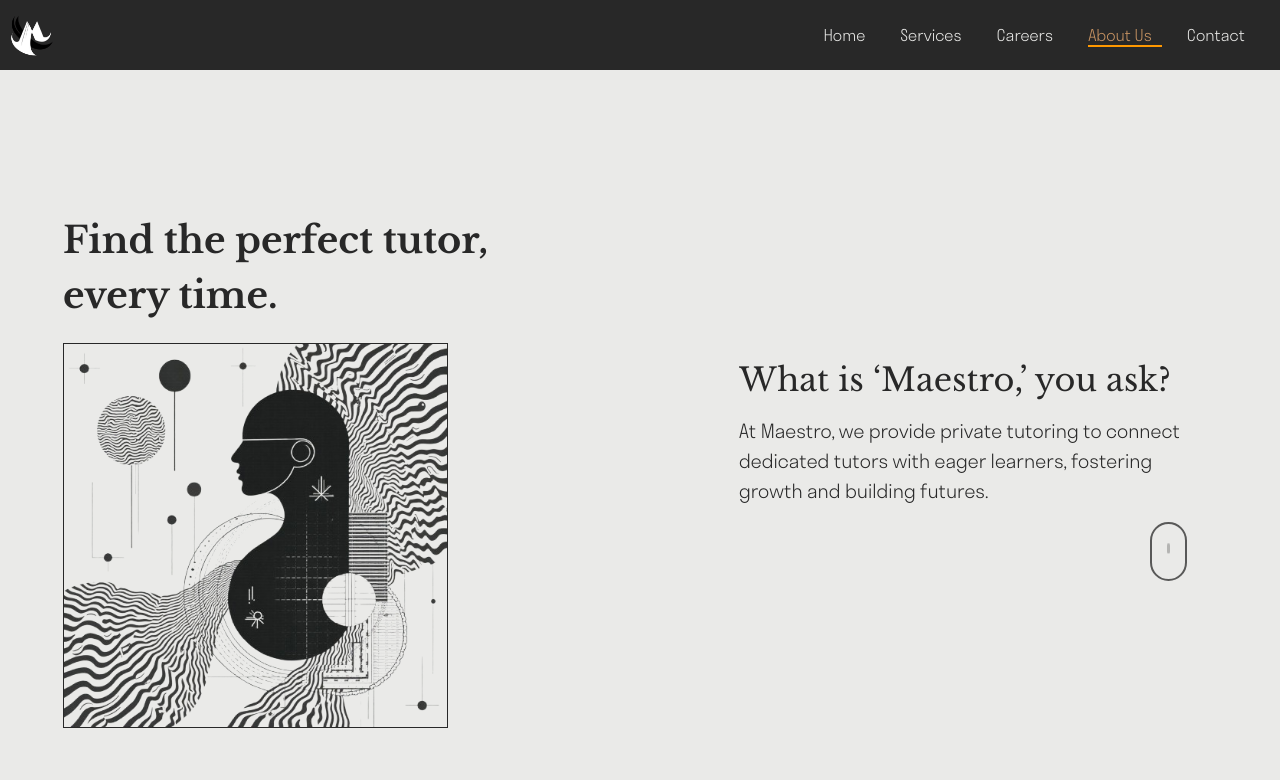
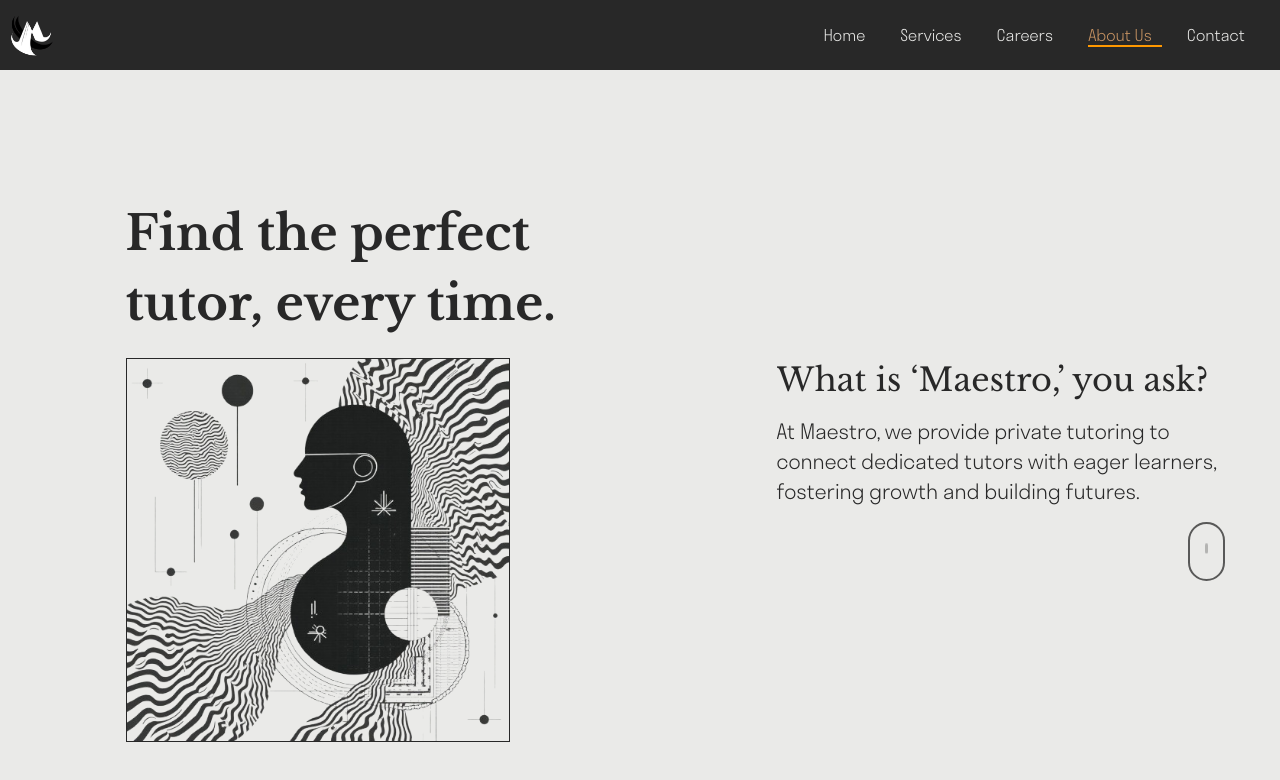
Before and after one commit to samihwadi/Maestro, a React (Vite) app: page /about-us in a window 1280 px wide. Shown: the top 780 px of the page. Built offline with nearby package versions, Linux system fonts and the light colour scheme; a web font is replaced by a local one.

Commit message:
Updated styling

```diff
--- a/index.html
+++ b/index.html
@@ -2,7 +2,7 @@
 <html lang="en">
   <head>
     <meta charset="UTF-8" />
-    <link rel="icon" type="image/svg+xml" href="/vite.svg" />
+    <link rel="icon" type="image/svg+xml" href="./public/images/favicon.ico" />
     <meta name="viewport" content="width=device-width, initial-scale=1.0" />
     <title>Maestro</title>
   </head>
--- a/src/App.tsx
+++ b/src/App.tsx
@@ -4,6 +4,7 @@ import Homepage from './containers/homepage/Homepage'
 import Navbar from './components/navbar/Navbar'
 import Service from './containers/services/Service'
 import About from './containers/aboutUs/About'
+import Careers from './containers/careers/Careers'
 
 const App: React.FC = () => {
 
@@ -15,6 +16,7 @@ const App: React.FC = () => {
           <Route path='/' element={<Homepage />}></Route>
           <Route path='/services' element={<Service />}></Route>
           <Route path='/about-us' element={<About />}></Route>
+          <Route path='/careers' element={<Careers />}></Route>
         </Routes>
       </Router>
     </div>
--- a/src/components/button/Button.tsx
+++ b/src/components/button/Button.tsx
@@ -1,10 +1,14 @@
 import "./Button.scss"
 import { Link } from 'react-router-dom';
+interface ButtonProps {
+  text: string;
+  link: string;
+}
 
-const Button: React.FC = () => {
+const Button: React.FC<ButtonProps> = ({text, link}) => {
   return (
     <div className="registration__container">
-        <Link to="./form"><button className="registration__btn registration__btn--stripe">Book Lesson ⟶</button></Link>
+        <Link to={ link }><button className="registration__btn registration__btn--stripe">{ text } ⟶</button></Link>
     </div>
   )
 }
--- a/src/components/scrollable/Scrollable.scss
+++ b/src/components/scrollable/Scrollable.scss
@@ -59,7 +59,7 @@
 
         p {
             @include textFont;
-            font-size: 1.2em;
+            font-size: $subHeadingSize;
             margin: 1rem 0;
             line-height: 30px;
         }
--- a/src/components/scrollable/Scrollable.tsx
+++ b/src/components/scrollable/Scrollable.tsx
@@ -17,7 +17,7 @@ const Scrollable: React.FC = () => {
     { title: "", content: (<div className='cta__container'>
         <p className='bold'>Learning with Maestro is all about flexibility and convenience. Whether you prefer the <strong>in-person</strong> experience or the convenience of <strong>online</strong> learning, we’ve got you covered.</p> <br />
         <p className='bold'><strong>Choose the format that works best for you</strong>, and start your journey towards academic excellence today.
-        <div className='btn'><Button /></div>
+        <div className='btn'><Button text='Book lesson' link={'/form'}/></div>
         </p></div>) },
   ];
 
--- a/src/containers/aboutUs/About.scss
+++ b/src/containers/aboutUs/About.scss
@@ -14,17 +14,21 @@
     display: flex;
     flex-direction: column;
     justify-content: center;
-    width: 550px;
+    margin-left: 60px;
+    width: 50%;
     height: 100vh;
     h1{
-        font-size: 2.3em;
-        line-height: 55px;
+        font-size: $headingSize;
+        line-height: 70px;
         width: 80%;
         margin-bottom: 20px;
     }
     img {
-        width: 70%;
+        width: 60%;
         border: 1px solid $footerColor;
+    }
+    h1, img {
+        margin-left: 40px;
     }
 }
 
--- a/src/containers/aboutUs/About.tsx
+++ b/src/containers/aboutUs/About.tsx
@@ -5,7 +5,7 @@ const About: React.FC = () => {
     <div className="about__container">
         <div className="fixed">
             <h1>Find the perfect tutor, every time.</h1>
-            <img src="../../../public/images/About_us_hero.png" alt="Maestro-image-1" />
+            <img src="../../../public/images/About_us_hero.png" alt="Digital Illustration" />
         </div>
         <div className="scroll">
             <Scrollable />
--- a/src/containers/services/Service.scss
+++ b/src/containers/services/Service.scss
@@ -14,11 +14,14 @@
     justify-content: space-evenly;
     height: 100vh;
     h1 {
-        font-size: 2.4em;
+        font-size: $headingSize;
     }
     h1, h3, button {
         @include headerFont;
         margin-bottom: 11px;
+    }
+    h3, p {
+        font-size: $subHeadingSize;
     }
     p {
         @include textFont;
--- a/src/containers/services/Service.tsx
+++ b/src/containers/services/Service.tsx
@@ -1,4 +1,4 @@
-import "./Service.scss"
+import "./Service.scss";
 import { useState } from 'react';
 import Button from "../../components/button/Button";
 const Service = () => {
@@ -56,11 +56,11 @@ const Service = () => {
             </div>
             <hr />
             <div className="btn">
-                <Button />
+                <Button text= {'Book lesson'} link={'/form'}/>
             </div>
         </div>
         <div className="pic__services">
-            <img src="../../../public/images/Services_pic.png" alt="Hero Image" />
+            <img src="../../../public/images/Services_pic.png" alt="Statue Silhouette Image" />
         </div>
     </div>
   )
```
Also changed, not shown: 1 other file (tests, documents, lock files or other folders).
